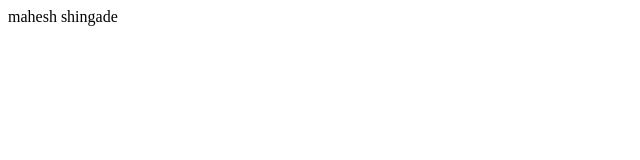
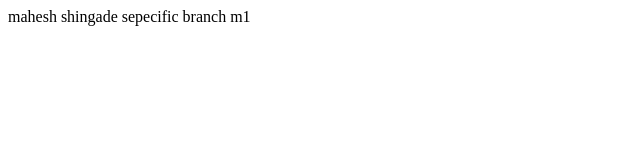
Before and after one commit to mahesh70205333/maheshNew, a plain HTML site: page index.html in a window 1280 px wide. Shown: the whole page, without its empty margins (0-640 px from the left). Drawn offline with Linux system fonts and the light colour scheme.

Commit message:
specific changes on m1 branch

```diff
--- a/index.html
+++ b/index.html
@@ -1 +1,2 @@
 <html>mahesh shingade </html>
+<html> sepecific branch m1 </html>
```
